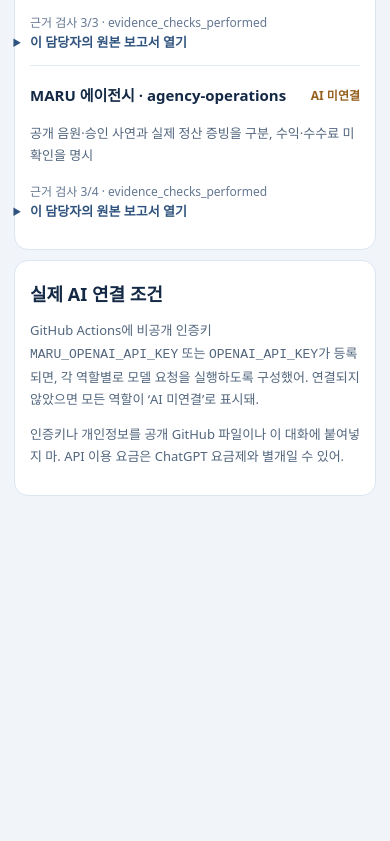
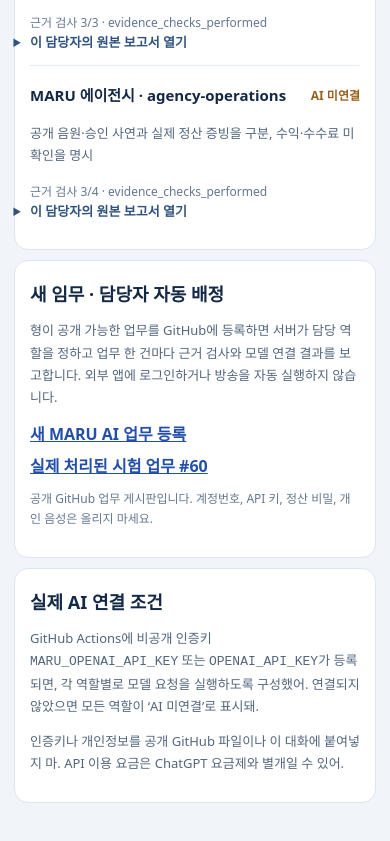
Before and after one commit to skytins3-png/maru-ai-song-studio, a plain HTML site: page mobile-hub/real-agents.html in a window 390 px wide. Shown: the part 3359-4200 px from the top of the page. Before the commit the page ends 3949 px from the top, so only its background shows below. Drawn offline with Linux system fonts and the light colour scheme.

Commit message:
Expose owner-only per-case MARU task intake and real first issue evidence on mobile

```diff
--- a/mobile-hub/real-agents.html
+++ b/mobile-hub/real-agents.html
@@ -50,6 +50,15 @@ label{font-size:13px;font-weight:650}
 <div id="roles"><p>서버 보고서를 조회 중이야.</p></div>
 </section>
 <section class="card">
+<h2>새 임무 · 담당자 자동 배정</h2>
+<p>형이 공개 가능한 업무를 GitHub에 등록하면 서버가 담당 역할을 정하고 업무 한 건마다 근거 검사와 모델 연결 결과를 보고합니다. 외부 앱에 로그인하거나 방송을 자동 실행하지 않습니다.</p>
+<div class="row">
+<a class="link" href="https://github.com/skytins3-png/maru-ai-song-studio/issues/new?template=maru-ai-task.md" target="_blank" rel="noopener noreferrer">새 MARU AI 업무 등록</a>
+<a class="link" href="https://github.com/skytins3-png/maru-ai-song-studio/issues/60" target="_blank" rel="noopener noreferrer">실제 처리된 시험 업무 #60</a>
+</div>
+<p class="small">공개 GitHub 업무 게시판입니다. 계정번호, API 키, 정산 비밀, 개인 음성은 올리지 마세요.</p>
+</section>
+<section class="card">
 <h2>실제 AI 연결 조건</h2>
 <p>GitHub Actions에 비공개 인증키 <code>MARU_OPENAI_API_KEY</code> 또는 <code>OPENAI_API_KEY</code>가 등록되면, 각 역할별로 모델 요청을 실행하도록 구성했어. 연결되지 않았으면 모든 역할이 ‘AI 미연결’로 표시돼.</p>
 <p>인증키나 개인정보를 공개 GitHub 파일이나 이 대화에 붙여넣지 마. API 이용 요금은 ChatGPT 요금제와 별개일 수 있어.</p>
```
